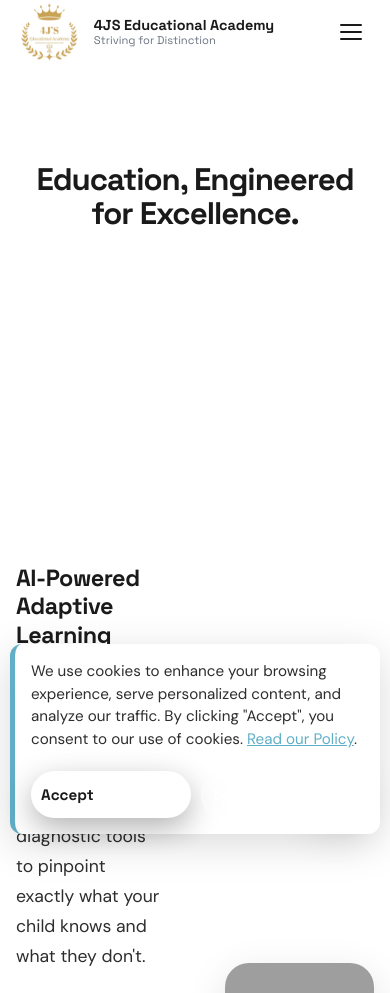
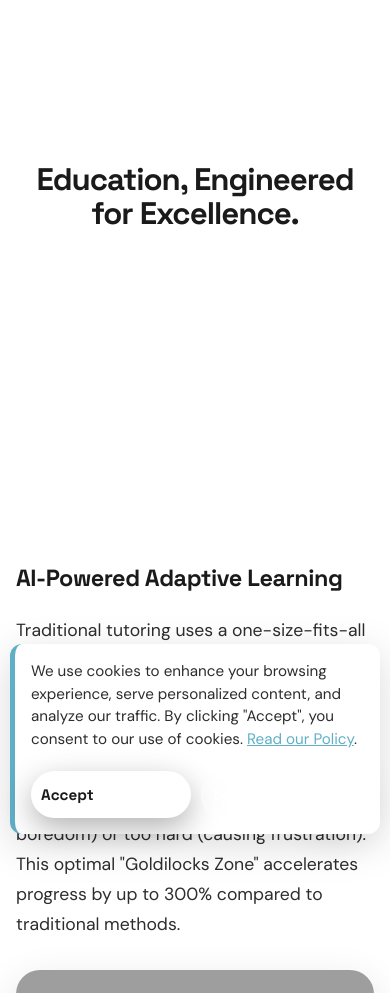
Before and after one commit to Stephen-jd/4js, a Django app: page /why-us/ in a window 390 px wide. Shown: the top 993 px of the page. Run offline with Django 5.2, Linux system fonts and the light colour scheme; grey boxes are pictures that could not be loaded.

Commit message:
Fix hardcoded 2-column grid layout on Why Us page

```diff
--- a/static/css/style.css
+++ b/static/css/style.css
@@ -185,6 +185,13 @@ h1, h2, h3, h4, h5, h6 {
 
 .pricing-card-inner {
   padding: 40px;
+}
+
+.two-col-grid {
+  display: grid;
+  grid-template-columns: 1fr 1fr;
+  gap: 60px;
+  align-items: center;
 }
 
 /* --- Section Base --- */
@@ -2258,6 +2265,10 @@ h1, h2, h3, h4, h5, h6 {
   .pricing-card-inner {
     padding: 20px !important;
   }
+  .two-col-grid {
+    grid-template-columns: 1fr;
+    gap: 30px;
+  }
 
   .hero-content h1 {
     font-size: clamp(2rem, 7vw, 3rem);
--- a/website/templates/website/why_us.html
+++ b/website/templates/website/why_us.html
@@ -16,7 +16,7 @@
 
 <section class="section">
     <div class="container">
-        <div style="display: grid; grid-template-columns: 1fr 1fr; gap: 60px; align-items: center; margin-bottom: 100px;">
+        <div class="two-col-grid" style="margin-bottom: 100px;">
             <div class="fade-up">
                 <h2 class="heading-md" style="margin-bottom: 24px;">AI-Powered Adaptive Learning</h2>
                 <p class="text-light" style="font-size: 1.1rem; margin-bottom: 24px;">Traditional tutoring uses a one-size-fits-all approach. We use advanced diagnostic tools to pinpoint exactly what your child knows and what they don't.</p>
@@ -27,7 +27,7 @@
             </div>
         </div>
 
-        <div style="display: grid; grid-template-columns: 1fr 1fr; gap: 60px; align-items: center;">
+        <div class="two-col-grid">
             <div class="scale-in" style="order: 1;">
                 <img src="https://images.unsplash.com/photo-1573164713988-8665fc963095?auto=format&fit=crop&w=800&q=80" alt="Tutors" style="width: 100%; border-radius: 24px; box-shadow: var(--shadow-lg);">
             </div>
```
